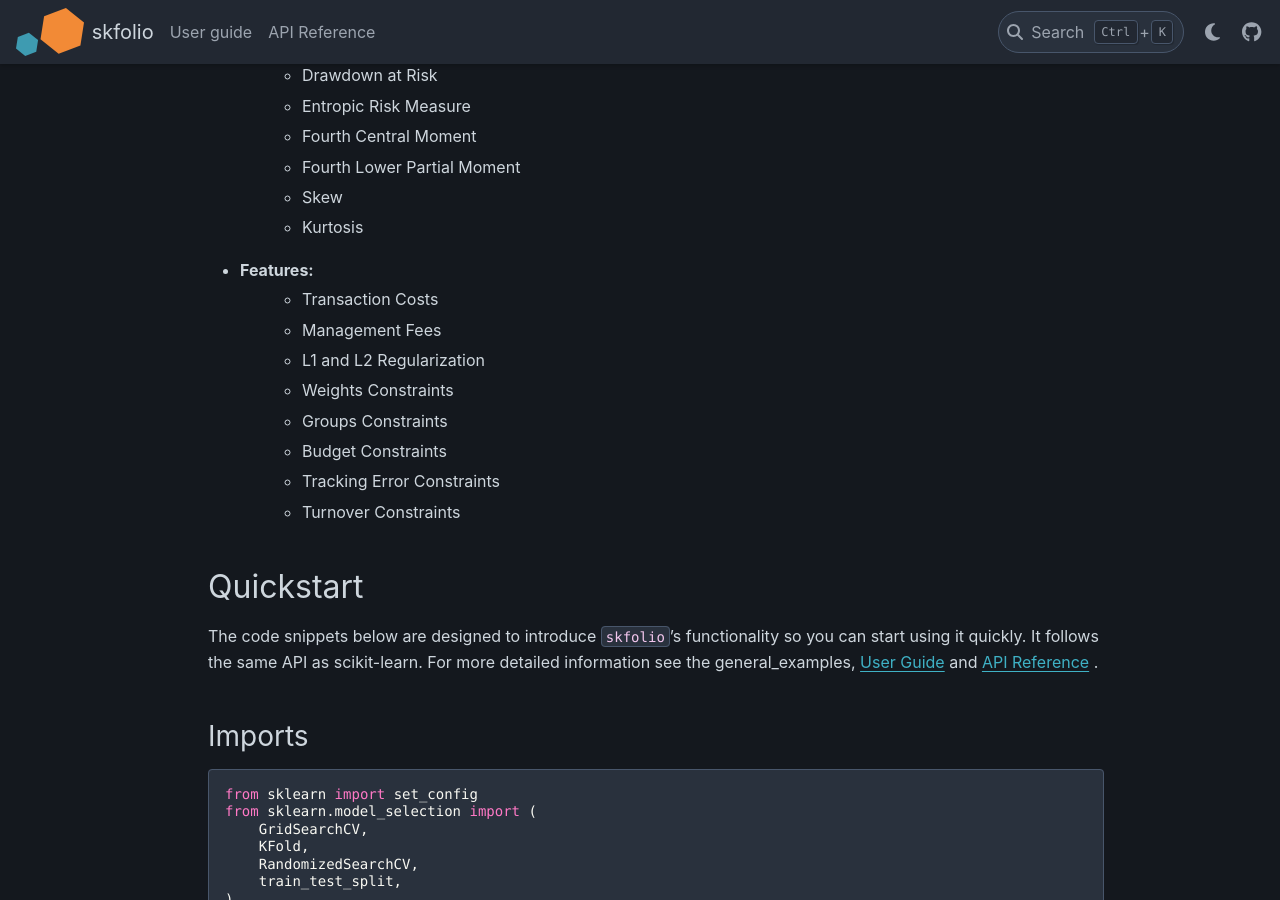
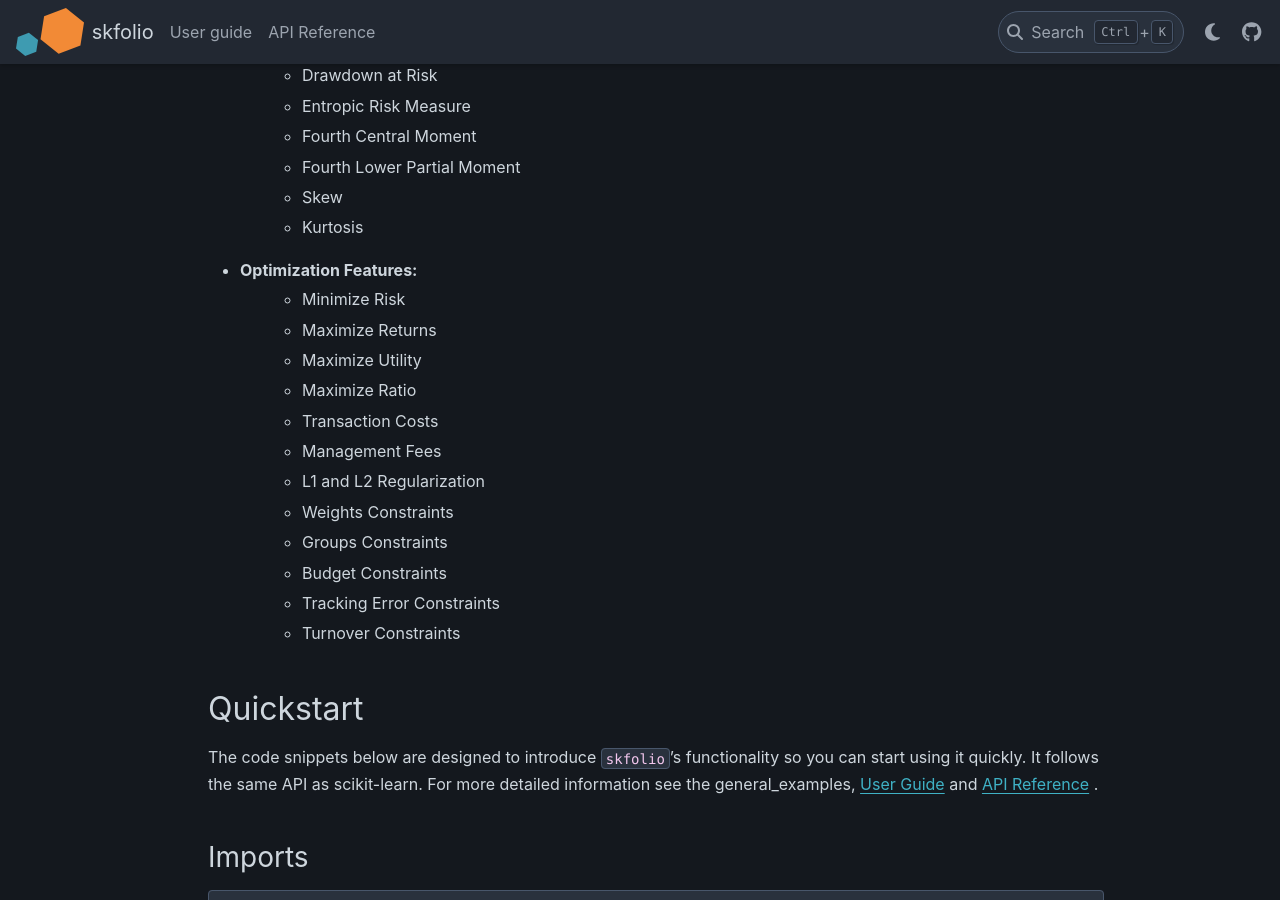
Before and after one commit to skfolio/skfolio, a Sphinx documentation site: the page built from docs/index.rst, in a window 1280 px wide and 900 px high, scrolled down 3803 px. Built offline with Sphinx 7.4.7 and the PyData theme 0.15.4, drawn with Linux system fonts in a browser that asks for light colours; pages that are not in the unit, such as notebooks, are missing from menus; the version number could not be read and is left out.

Commit message:
chore(docs): readme update [skip ci]

```diff
--- a/README.rst
+++ b/README.rst
@@ -190,6 +190,10 @@ Available models
     * Kurtosis
 
 * Features:
+    * Minimize Risk
+    * Maximize Returns
+    * Maximize Utility
+    * Maximize Ratio
     * Transaction Costs
     * Management Fees
     * L1 and L2 Regularization
--- a/docs/index.rst
+++ b/docs/index.rst
@@ -143,7 +143,11 @@ Available models
     * Skew
     * Kurtosis
 
-* Features:
+* Optimization Features:
+    * Minimize Risk
+    * Maximize Returns
+    * Maximize Utility
+    * Maximize Ratio
     * Transaction Costs
     * Management Fees
     * L1 and L2 Regularization
```
